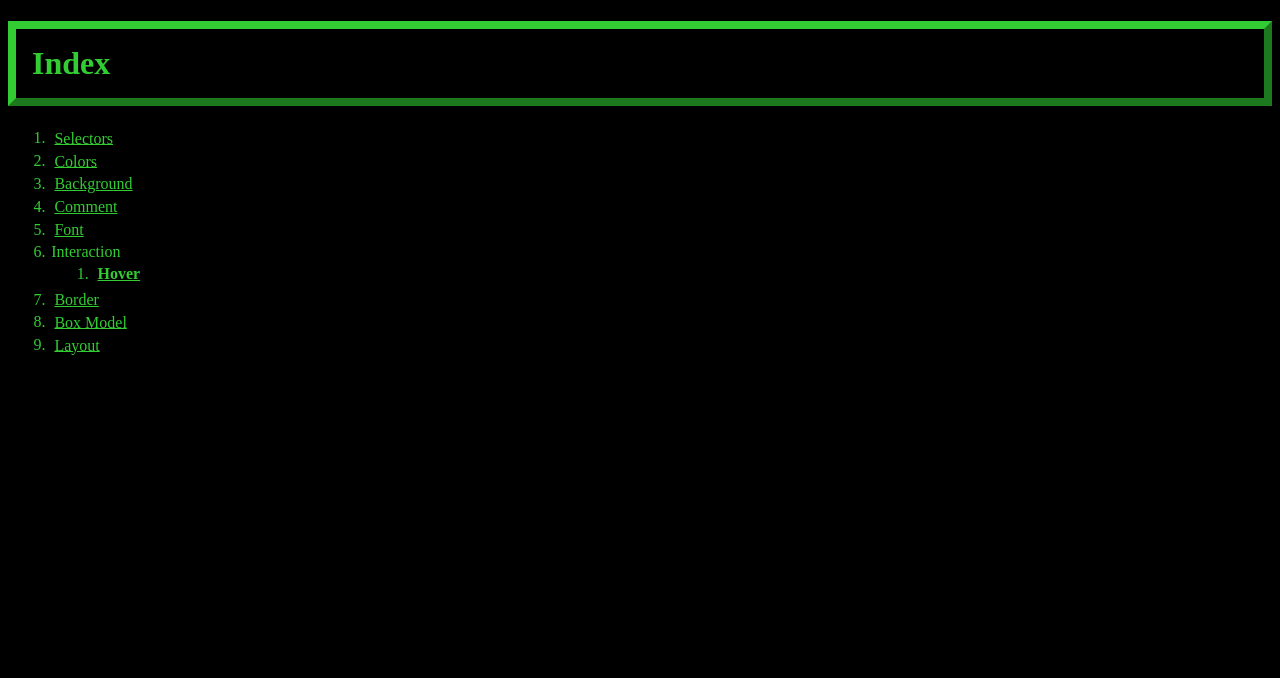
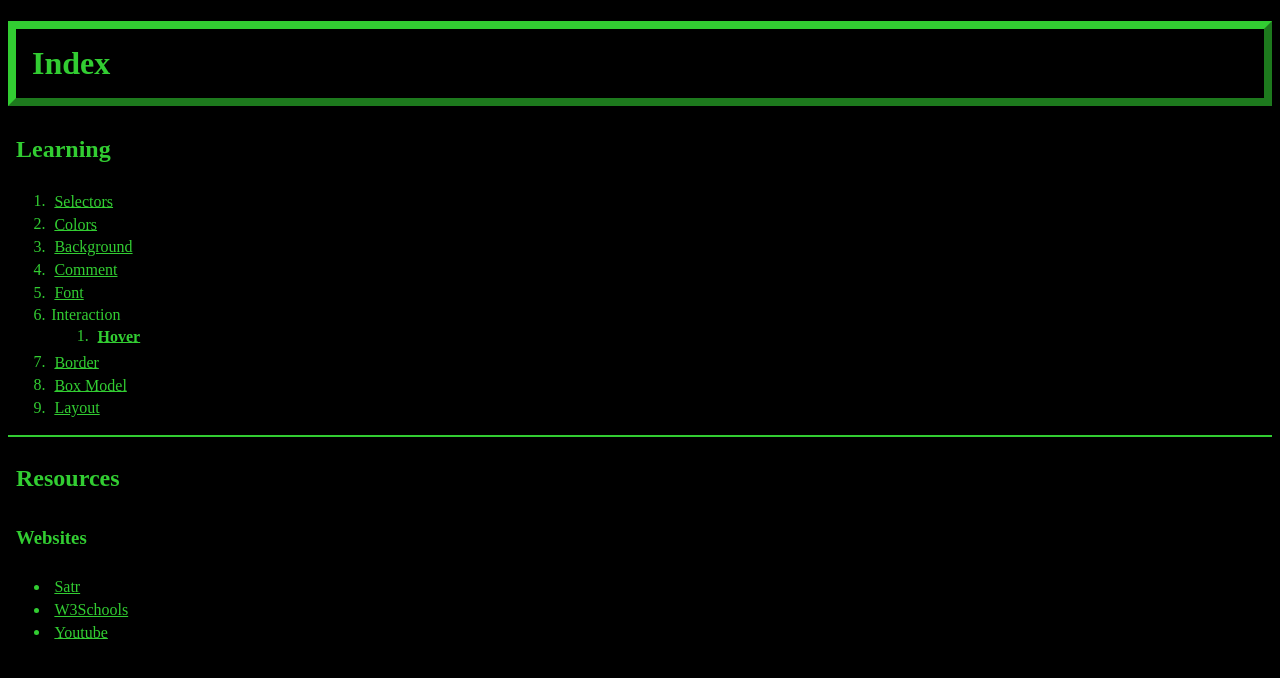
Before and after one commit to M4MD24/LearnCSS, a plain HTML site: page src/index.html in a window 1280 px wide. Drawn offline with Linux system fonts and the light colour scheme.

Commit message:
Add Resources and Edit Things

```diff
--- a/src/index.css
+++ b/src/index.css
@@ -1,6 +1,7 @@
 * {
     font-family: "Fira Code Medium", serif;
     cursor: default;
+    color: limegreen;
 }
 
 h1 {
@@ -8,12 +9,13 @@ h1 {
     border-style: outset;
     padding: 1rem;
     border-color: limegreen;
-    background-color: black;
-    color: limegreen;
 }
 
-li,
-a {
+h2, h3 {
+    padding: 0.5rem;
+}
+
+li, a {
     color: #32cd32;
     padding: 0.1rem;
     margin: 0.1rem;
--- a/src/index.html
+++ b/src/index.html
@@ -8,10 +8,15 @@
         body {
             background: black;
         }
+
+        hr {
+            border: 0.1rem solid #32cd32;
+        }
     </style>
 </head>
 <body>
 <h1>Index</h1>
+<h2>Learning</h2>
 <ol>
     <li><a href="_1_selectors/Selectors.css">Selectors</a></li>
     <li><a href="_2_colors/Colors.css">Colors</a></li>
@@ -27,5 +32,13 @@
     <li><a href="_8_box_model/BoxModel.css">Box Model</a></li>
     <li><a href="_9_layout/Layout.css">Layout</a></li>
 </ol>
+<hr/>
+<h2>Resources</h2>
+<h3>Websites</h3>
+<ul>
+    <li><a href="https://satr.codes">Satr</a></li>
+    <li><a href="https://www.w3schools.com">W3Schools</a></li>
+    <li><a href="https://youtube.com">Youtube</a></li>
+</ul>
 </body>
 </html>
```
